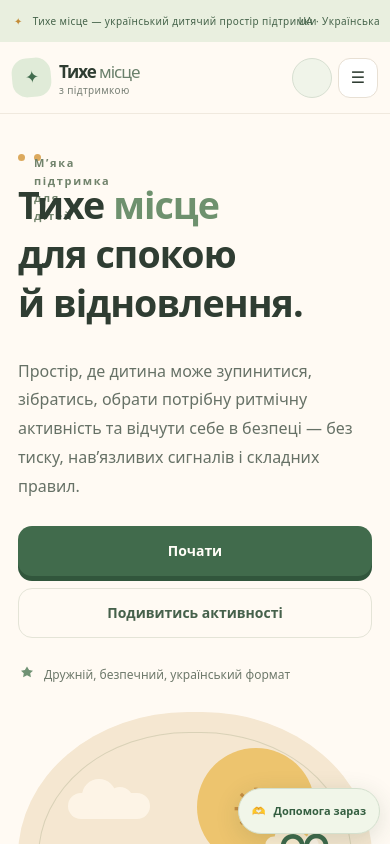
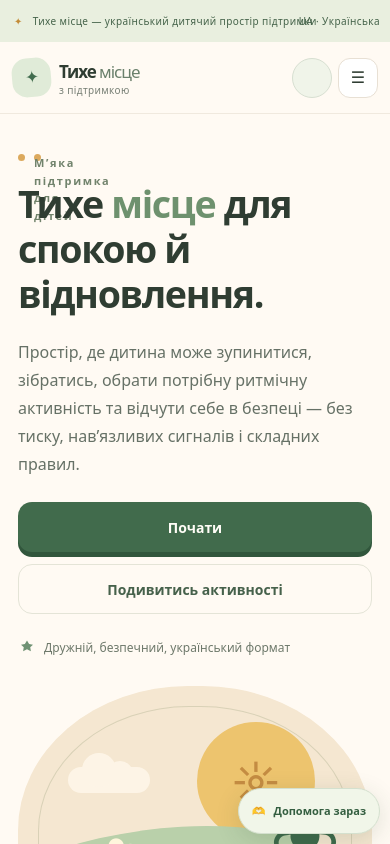
Before and after one commit to megsworkresources-cmd/tykhe-mistse, a React (Vite) app: page / in a window 390 px wide. Shown: the top 844 px of the page. Built offline with nearby package versions, Linux system fonts and the light colour scheme.

Commit message:
Consolidate hero layout rules to remove conflicting overrides

```diff
--- a/src/style.css
+++ b/src/style.css
@@ -251,33 +251,86 @@ h1,h2,h3{line-height:1.22}
 .section-heading h2,.watch-heading h2,.adult-callout h2,.final-cta h2{line-height:1.2;text-wrap:pretty}
 @media(max-width:800px){.hero{align-items:start;gap:30px;padding-top:44px}.hero-copy{display:flex;flex-direction:column;align-items:flex-start;gap:0}.hero .eyebrow{margin-bottom:18px;line-height:1.5}.hero h1{font-size:clamp(2.8rem,9.6vw,4.15rem);line-height:1.12;letter-spacing:-.04em;margin:0 0 7px}.hero-desc{margin:18px 0 24px;line-height:1.75}.hero-actions{row-gap:12px}.section-heading h2,.watch-heading h2{font-size:clamp(2rem,8vw,3rem);line-height:1.18}.adult-callout h2,.final-cta h2{line-height:1.18}}
 
-/* Hard override for hero headline collision: isolate title and supporting copy */
-#hero .hero-copy{display:flex;flex-direction:column;align-items:flex-start;min-width:0;gap:0}
-#hero .hero-copy h1{display:block;position:relative;z-index:1;width:100%;max-width:100%;font-size:clamp(2.65rem,5.2vw,4.65rem);line-height:1.22!important;letter-spacing:-.035em;margin:0 0 26px!important;padding:0 0 2px;overflow:visible;text-wrap:balance}
-#hero .hero-copy .hero-desc{display:block;position:relative;z-index:1;width:100%;max-width:46ch;clear:both;margin:0 0 26px!important;padding:0;line-height:1.8!important;font-size:17px}
-#hero .hero-copy .eyebrow{position:relative;display:flex;line-height:1.6;margin:0 0 20px!important}
-#hero .hero-copy .hero-actions{position:relative;display:flex;flex-wrap:wrap;gap:12px;margin:0}
-@media(max-width:800px){
- #hero.hero{display:grid;grid-template-columns:minmax(0,1fr);align-items:start;gap:28px;padding-top:40px}
- #hero .hero-copy h1{font-size:clamp(2.55rem,10.3vw,3.5rem);line-height:1.2!important;margin-bottom:22px!important;letter-spacing:-.035em}
- #hero .hero-copy .hero-desc{font-size:16px;line-height:1.75!important;margin-bottom:24px!important}
- #hero .hero-copy .hero-actions{width:100%;align-items:stretch}
- #hero .hero-copy .hero-actions .btn{min-height:50px}
- #hero .hero-spark{position:relative;right:auto;bottom:auto;justify-self:end;margin:0 0 0 auto;max-width:100%;transform:none}
+/* Hero layout: one source of truth for heading and supporting copy. */
+#hero .hero-copy {
+  display: flex;
+  flex-direction: column;
+  align-items: flex-start;
+  min-width: 0;
 }
-@media(min-width:801px){
- #hero.hero{grid-template-columns:minmax(0,1fr) minmax(0,1fr)}
- #hero .hero-copy h1{font-size:clamp(2.7rem,5.2vw,4.65rem)}
+#hero .hero-copy > .eyebrow {
+  margin: 0 0 20px;
+  line-height: 1.6;
 }
-
-
-/* FINAL HERO COLLISION FIX: force the headline and paragraph into separate normal-flow rows */
-#hero .hero-copy{display:flex!important;flex-direction:column!important;align-items:flex-start!important;justify-content:flex-start!important;gap:0!important;height:auto!important;overflow:visible!important}
-#hero .hero-copy h1{position:static!important;inset:auto!important;float:none!important;display:block!important;flex:0 0 auto!important;align-self:stretch!important;box-sizing:border-box!important;height:auto!important;min-height:0!important;max-height:none!important;transform:none!important;white-space:normal!important;overflow:visible!important;line-height:1.32!important;margin:0 0 30px!important;padding:0 0 4px!important;letter-spacing:-.025em!important}
-#hero .hero-copy h1 em{display:inline!important;position:static!important;transform:none!important}
-#hero .hero-copy .hero-desc{position:static!important;inset:auto!important;float:none!important;display:block!important;flex:0 0 auto!important;align-self:stretch!important;box-sizing:border-box!important;height:auto!important;min-height:0!important;max-height:none!important;transform:none!important;overflow:visible!important;clear:both!important;margin:0 0 28px!important;padding:0!important;line-height:1.85!important}
-#hero .hero-copy .hero-actions,#hero .hero-copy .trust-line{position:static!important;inset:auto!important;transform:none!important;flex:0 0 auto!important}
-@media(max-width:800px){
- #hero .hero-copy h1{font-size:clamp(2.35rem,9vw,3.25rem)!important;line-height:1.3!important;margin-bottom:25px!important;letter-spacing:-.025em!important}
- #hero .hero-copy .hero-desc{font-size:16px!important;line-height:1.8!important;margin-bottom:25px!important}
+#hero .hero-copy > h1 {
+  display: block;
+  position: static;
+  width: 100%;
+  max-width: 100%;
+  height: auto;
+  margin: 0 0 24px;
+  padding: 0;
+  font-size: clamp(2.65rem, 5.2vw, 4.65rem);
+  line-height: 1.2;
+  letter-spacing: -0.035em;
+  white-space: normal;
+  overflow: visible;
+  text-wrap: pretty;
 }
+#hero .hero-copy > h1 em {
+  display: inline;
+  position: static;
+  transform: none;
+}
+#hero .hero-copy > .hero-desc {
+  display: block;
+  position: static;
+  width: 100%;
+  max-width: 46ch;
+  height: auto;
+  margin: 0 0 26px;
+  padding: 0;
+  clear: both;
+  font-size: 17px;
+  line-height: 1.8;
+  overflow: visible;
+}
+#hero .hero-copy > .hero-actions,
+#hero .hero-copy > .trust-line {
+  position: static;
+  width: 100%;
+  margin-top: 0;
+  transform: none;
+}
+#hero .hero-copy > .trust-line {
+  margin-top: 24px;
+}
+@media (max-width: 800px) {
+  #hero.hero {
+    grid-template-columns: minmax(0, 1fr);
+    align-items: start;
+    gap: 28px;
+    padding-top: 40px;
+  }
+  #hero .hero-copy > h1 {
+    font-size: clamp(2.35rem, 9.6vw, 3.5rem);
+    line-height: 1.2;
+    margin-bottom: 22px;
+  }
+  #hero .hero-copy > .hero-desc {
+    font-size: 16px;
+    line-height: 1.75;
+    margin-bottom: 24px;
+  }
+  #hero .hero-copy > .hero-actions {
+    align-items: stretch;
+  }
+  #hero .hero-copy > .hero-actions .btn {
+    min-height: 50px;
+  }
+}
+@media (min-width: 801px) {
+  #hero.hero {
+    grid-template-columns: minmax(0, 1fr) minmax(0, 1fr);
+  }
+}
```
